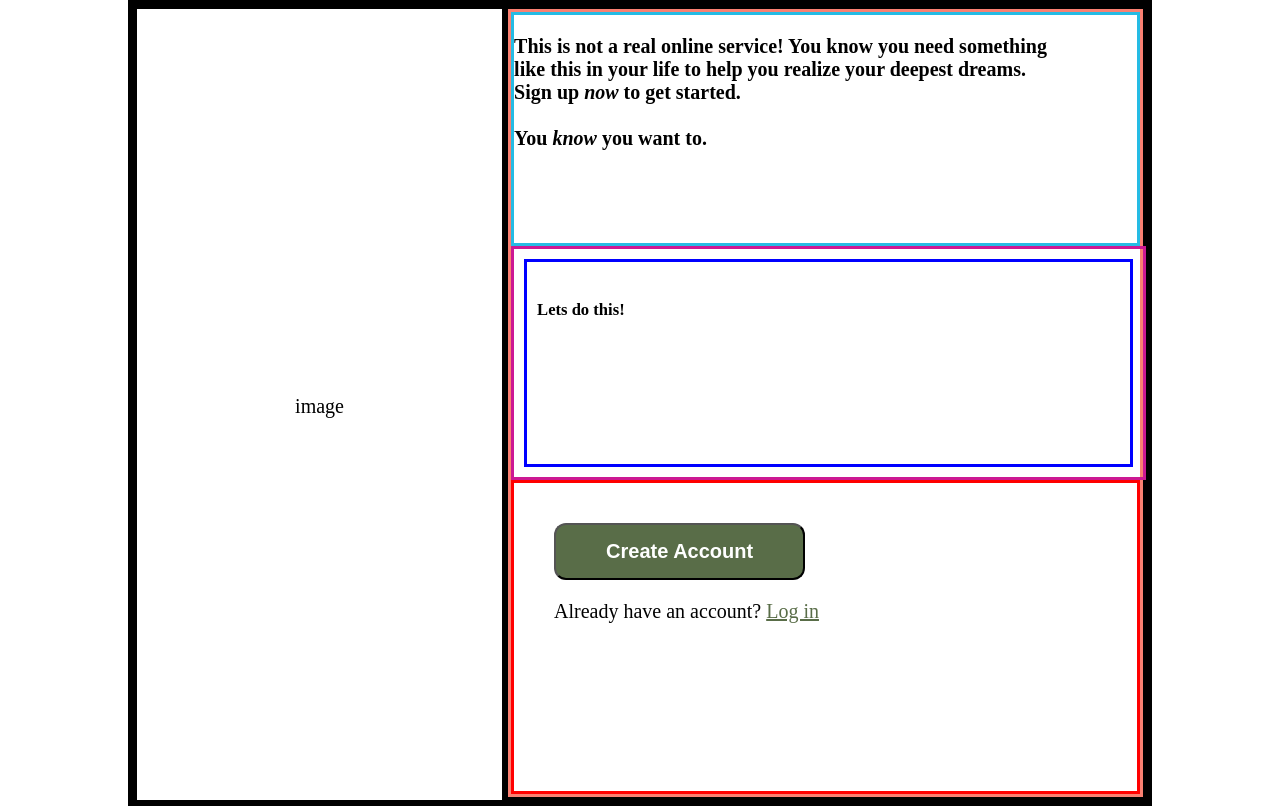
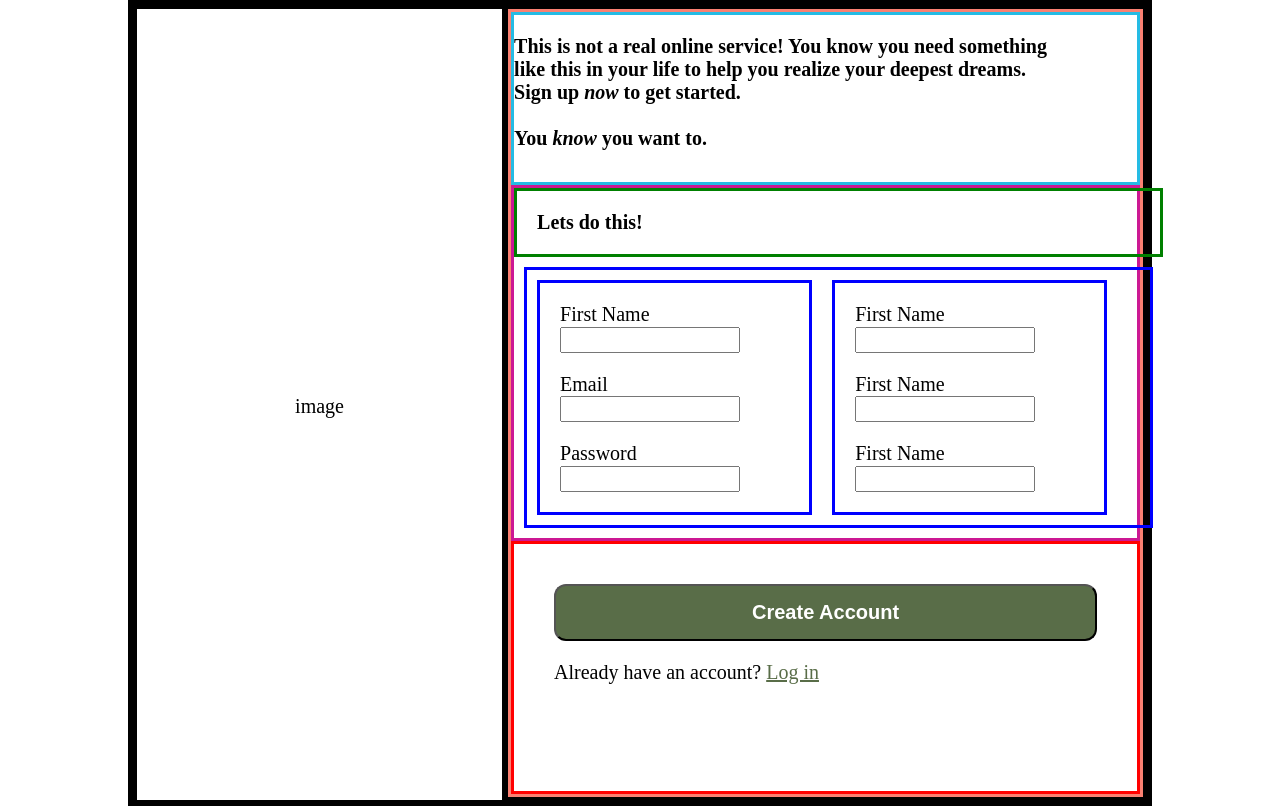
Before and after one commit to cramseyy/signUpForm, a plain HTML site: page index.html in a window 1280 px wide. Drawn offline with Linux system fonts and the light colour scheme.

Commit message:
form structure

```diff
--- a/index.html
+++ b/index.html
@@ -26,9 +26,12 @@
                     </p>
                 </div>
                 <div class="form-container">
+                    <div class="form-header">
+                        <p><b>Lets do this!</b></p>
+                    </div>
                     <div class="forms">
-                        <h5>Lets do this!</h4>
-                            <!-- <form action="example.com/path" method="post">
+                        <div class="forms1">
+                            <form action="example.com/path" method="post">
                                 <div> <label for="first_name">First Name</label>
                                 </div>
                                 <input type="text">
@@ -42,16 +45,34 @@
                                 <div> <label for="first_name">Password</label>
                                 </div>
                                 <input type="text">
-                            </form> -->
+                            </form>
+                        </div>
+                        <div class="forms2">
+                            <form action="example.com/path" method="post">
+                                <div> <label for="first_name">First Name</label>
+                                </div>
+                                <input type="text">
+                            </form>
+                            <form action="example.com/path" method="post">
+                                <div> <label for="first_name">First Name</label>
+                                </div>
+                                <input type="text">
+                            </form>
+                            <form action="example.com/path" method="post">
+                                <div> <label for="first_name">First Name</label>
+                                </div>
+                                <input type="text">
+                            </form>
+                        </div>
                     </div>
                 </div>
-                <div class="bottom-section">
-                    <button class="btn"><b>Create Account</b></button>
-                    <p>Already have an account? <a href>Log in</a></p>
-                </div>
+                    <div class="bottom-section">
+                        <button class="btn"><b>Create Account</b></button>
+                        <p>Already have an account? <a href>Log in</a></p>
+                    </div>
+
+
             </div>
-
-        </div>
     </main>
 </body>
 
--- a/styles.css
+++ b/styles.css
@@ -43,28 +43,60 @@ main {
 }
 
 .top-section {
-    height: 100%;
+    display: flex;
+    flex: 1;
     border: 3px solid rgb(37, 187, 228);
+    /* padding-top: 110px; */
 }
 
 .form-container {
     display: flex;
-    flex-direction: row;
+    flex-direction: column;
+    flex: 1;
     width: 100%;
     height: 100%;
     border: 3px solid rgb(204, 24, 147);
+    box-sizing: border-box;
+}
+
+.form-header {
+    display: flex;
+    flex-direction: row;
+    width: 100%;
+    border: 3px solid green;
+    padding-left: 20px;
 }
 
 .forms {
     display: flex;
-    flex-direction: column;
+    flex-direction: row;
     width: 100%;
     margin: 10px;
+    border: 3px solid blue;
+}
+
+.forms1 {
+    display: flex;
+    flex-direction: column;
+    margin: 10px;
+    width: 40%;
+    border: 3px solid blue;
+    padding: 10px;
+}
+
+.forms2 {
+    display: flex;
+    flex-direction: column;
+    margin: 10px;
+    width: 40%;
     border: 3px solid blue;
     padding: 10px;
 }
 
 .bottom-section {
+    display: flex;
+    flex-direction: column;
+    flex: 1;
     height: 100%;
     border: 3px solid red;
     padding: 40px;
@@ -83,3 +115,17 @@ button {
 a {
     color: #596D48
 }
+
+.forms p {
+    font-size: 23px;
+    padding-left: 10px;
+}
+
+form {
+    padding: 10px;
+}
+
+input {
+    width: 75%;
+    height: 20px;
+}
```
